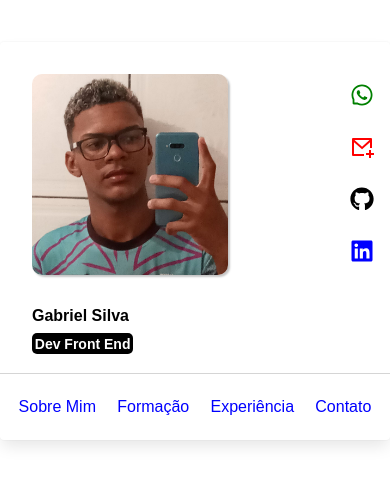
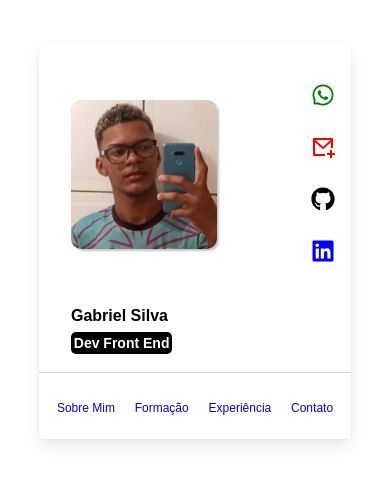
Before and after one commit to Eubiel178/portfolioreact, a React (Create React App) app: page / in a window 390 px wide. Shown: the part 181-666 px from the top of the page. Built offline with nearby package versions, Linux system fonts and the light colour scheme.

Commit message:
Add files via upload

```diff
--- a/src/components/Cards/Experience/Experience.js
+++ b/src/components/Cards/Experience/Experience.js
@@ -5,7 +5,7 @@ import Styles from "./Experience.module.css"
 
 function Experience() {
     return(
-        <section>
+        <section className={Styles.container}>
             <Title title="Experiência"/>
 
             <h3 className={Styles.text}>Front End Developer</h3>
--- a/src/components/Cards/Experience/Experience.module.css
+++ b/src/components/Cards/Experience/Experience.module.css
@@ -20,4 +20,5 @@
     .text {
         font-size: 15px;
     }
+
 }
--- a/src/components/NavBar/NavBar.module.css
+++ b/src/components/NavBar/NavBar.module.css
@@ -24,7 +24,7 @@
 }
 
 @media(max-width: 466px) {
-    .navItem {
-        font-size: 14px;
+    .navItemLink {
+        font-size: 12px;
     }
 }
--- a/src/index.css
+++ b/src/index.css
@@ -12,11 +12,11 @@ body {
   flex-direction: column;
   justify-content: center;
   align-items: center;
+
 }
 
 #root {
   width: 50%;
-  margin: 0em 4em;
 }
 
 a {
@@ -28,10 +28,3 @@ a {
     width: 80%;
   }
 }
-
-@media(max-width: 466px) {
-  #root {
-    width: 100%;
-  }
-
-}
```
